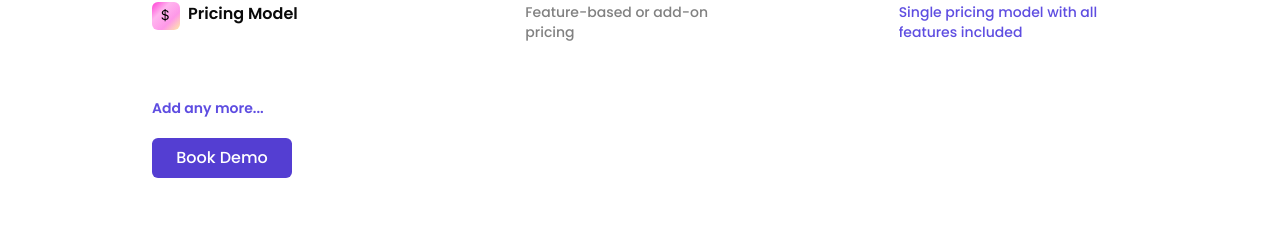
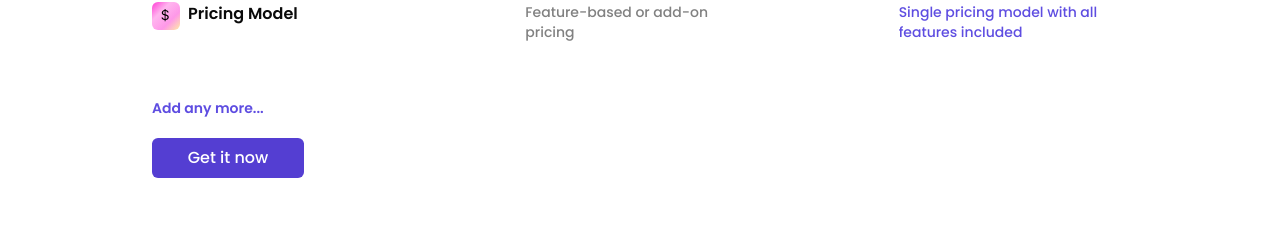
Before and after one commit to omsproduct/Landing-website, a React (Vite) app: page / in a window 1280 px wide. Shown: the part 4176-4404 px from the top of the page. Built offline with nearby package versions, Linux system fonts and the light colour scheme.

Commit message:
Add form popup/interaction to buttons

```diff
--- a/src/pages/ChooseSmarter.tsx
+++ b/src/pages/ChooseSmarter.tsx
@@ -1,5 +1,7 @@
 import { WindowSidebar, HandIndexThumb, GraphUp, Folder2Open, ChatSquareDots, JournalBookmark, PieChart, Save2, Person, Diagram3, Building, CurrencyDollar } from "react-bootstrap-icons"
 import { Button } from "../components/ui/button"
+import { Dialog, DialogContent, DialogTrigger } from "../components/ui/dialog"
+import BookDemo from "./sections/BookNow"
 const USPDATA = [
     {
         icons: WindowSidebar,
@@ -135,9 +137,9 @@ const ChooseSmarter = () => {
                 </div>
                 <div className="space-y-5 mt-14">
                     <p className="text-[#5E4DE1] text-sm font-semibold">Add any more...</p>
-                    <Button
-                                className="
-                                    relative h-10 w-35 bg-[#543ED2] text-base rounded-sm text-white
+                     <Dialog>
+                                <DialogTrigger asChild>
+                                    <Button className="relative h-10 w-38 bg-[#543ED2] text-base rounded-sm text-white
                                     border-2 border-transparent
                                     overflow-hidden
                                     before:absolute before:inset-0
@@ -147,12 +149,13 @@ const ChooseSmarter = () => {
                                     hover:before:translate-x-full
                                     hover:bg-white hover:text-[#543ED2] hover:font-semibold hover:border-[#543ED2]
                                     transition-all duration-500
-                                    cursor-pointer
+                                    cursor-pointer">Get it now</Button>
+                                </DialogTrigger>
 
-                                "
-                            >
-                                Book Demo
-                            </Button>
+                                <DialogContent variant="form" className="px-5">
+                                    <BookDemo />
+                                </DialogContent>
+                            </Dialog>
                 </div>
             </div>
         </>
--- a/src/pages/Hero.tsx
+++ b/src/pages/Hero.tsx
@@ -61,8 +61,6 @@ const Hero: React.FC = () => {
                                     <BookDemo />
                                 </DialogContent>
                             </Dialog>
-
-
                         </div>
 
 
--- a/src/pages/Solution.tsx
+++ b/src/pages/Solution.tsx
@@ -67,12 +67,12 @@ const Solution = () => {
 
           <div className="absolute top-0 bottom-0 left-5  border-l border-dashed border-[#5E4DE1]"></div>
           <div className="absolute top-0 bottom-0 left-86.75  border-l border-dashed border-[#5E4DE1]"></div>
-          <div className="absolute top-0 bottom-0 left-104.75  border-l border-dashed border-[#5E4DE1]"></div>
+          <div className="absolute top-0 bottom-0 left-104.5  border-l border-dashed border-[#5E4DE1]"></div>
 
 
-          <div className="absolute top-0 bottom-0 right-8.75  border-r border-dashed border-[#5E4DE1]"></div>
-          <div className="absolute top-0 bottom-0 right-90.5  border-r border-dashed border-[#5E4DE1]"></div>
-          <div className="absolute top-0 bottom-0 right-108.5  border-r border-dashed border-[#5E4DE1]"></div>
+          <div className="absolute top-0 bottom-0 right-8.5  border-r border-dashed border-[#5E4DE1]"></div>
+          <div className="absolute top-0 bottom-0 right-90.25  border-r border-dashed border-[#5E4DE1]"></div>
+          <div className="absolute top-0 bottom-0 right-107.75  border-r border-dashed border-[#5E4DE1]"></div>
 
           <div className="grid lg:grid-cols-3 sm:grid-cols-1 gap-14">
             {solutionData.map((item) => (
--- a/src/pages/sections/BookNow.tsx
+++ b/src/pages/sections/BookNow.tsx
@@ -86,7 +86,7 @@ const BookDemo = () => {
                 alt="Vector"
                 className="mb-25"
               />
-              <h2 className="text-xl font-medium">We will reach you soon 💝</h2>
+              <h2 className="text-xl font-semibold flex items-center gap-2">We will reach you soon...<span><img src="https://res.cloudinary.com/dflelt85r/image/upload/v1770541296/%EF%B8%8F_Smiling_Face_Frontal_n4n2jj.svg" alt="smiley face" /></span></h2>
             </div>
 
           </div>
--- a/src/pages/sections/InformationSection/KnowOMS.tsx
+++ b/src/pages/sections/InformationSection/KnowOMS.tsx
@@ -1,4 +1,6 @@
 import { Button } from '../../../components/ui/button'
+import { Dialog, DialogContent, DialogTrigger } from '../../../components/ui/dialog';
+import BookDemo from '../BookNow';
 
 interface AboutItem {
     readonly id: number;
@@ -54,7 +56,9 @@ const KnowOMS = () => {
                         We are an education-focused technology company building operations-driven software for institutions. Our goal is to simplify management and support institutions through reliable and scalable digital solutions.
                     </p>
 
-                    <Button className="relative h-10 w-38 bg-[#543ED2] text-base rounded-sm text-white
+                    <Dialog>
+                                <DialogTrigger asChild>
+                                    <Button className="relative h-10 w-38 bg-[#543ED2] text-base rounded-sm text-white
                                     border-2 border-transparent
                                     overflow-hidden
                                     before:absolute before:inset-0
@@ -64,9 +68,13 @@ const KnowOMS = () => {
                                     hover:before:translate-x-full
                                     hover:bg-white hover:text-[#543ED2] hover:font-semibold hover:border-[#543ED2]
                                     transition-all duration-500
-                                    cursor-pointer">
-                        Book Demo
-                    </Button>
+                                    cursor-pointer">Book Demo</Button>
+                                </DialogTrigger>
+
+                                <DialogContent variant="form" className="px-5">
+                                    <BookDemo />
+                                </DialogContent>
+                            </Dialog>
                 </div>
             </div>
             <div className='w-75 mt-7.5 mb-10'>
```
